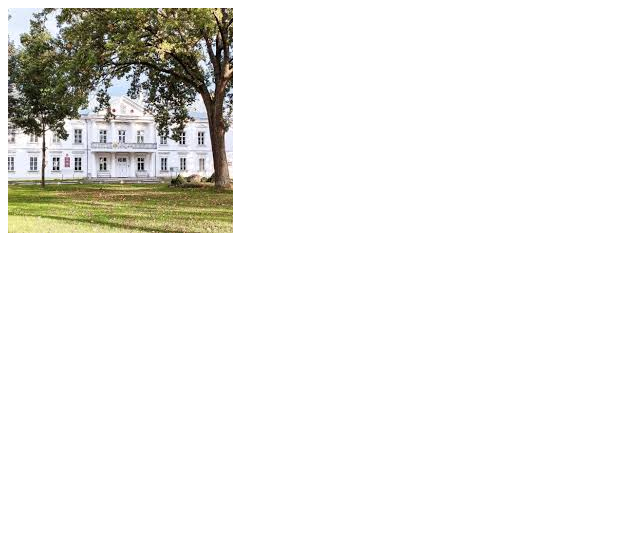
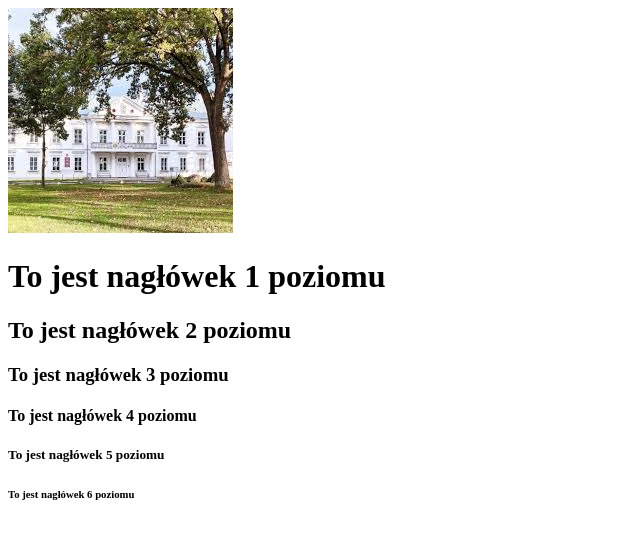
Before and after one commit to filox147/ZadaniaSzkola, a plain HTML site: page index.html in a window 1280 px wide. Shown: the whole page, without its empty margins (0-640 px from the left). Drawn offline with Linux system fonts and the light colour scheme.

Commit message:
Update index.html

```diff
--- a/index.html
+++ b/index.html
@@ -8,5 +8,11 @@
     <a href="http://zsdios.pl/">
         <img src="obrazekszkoly.jfif">
     </a>
+    <h1>To jest nagłówek 1 poziomu</h1>
+    <h2>To jest nagłówek 2 poziomu</h2>
+    <h3>To jest nagłówek 3 poziomu</h3>
+    <h4>To jest nagłówek 4 poziomu</h4>
+    <h5>To jest nagłówek 5 poziomu</h5>
+    <h6>To jest nagłówek 6 poziomu</h6>
 </body>
 </html>
```
